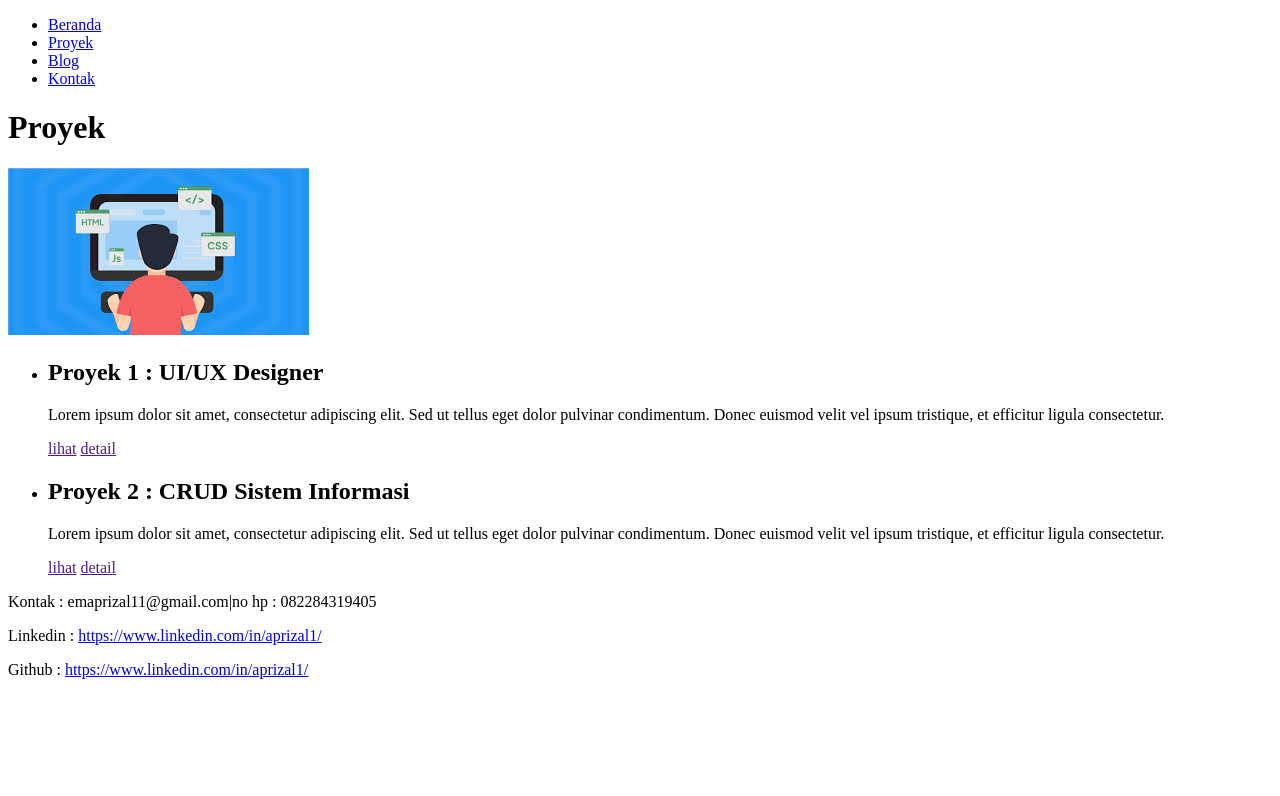
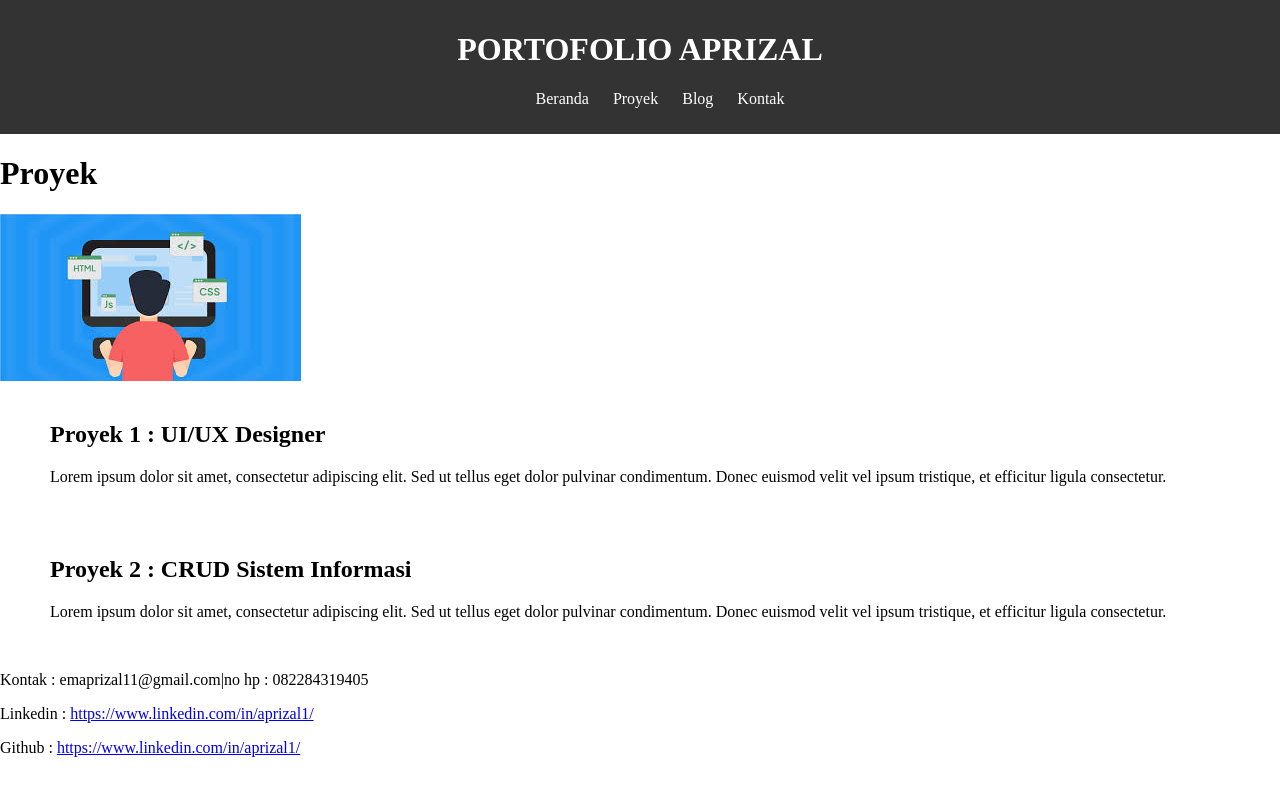
Before and after one commit to Antuu00/MOB-CHALLENGE, a plain HTML site: page proyek.html in a window 1280 px wide. Drawn offline with Linux system fonts and the light colour scheme.

Commit message:
perubahan header

```diff
--- a/proyek.html
+++ b/proyek.html
@@ -3,15 +3,19 @@
   <head>
     <meta charset="UTF-8" />
     <meta name="viewport" content="width=device-width, initial-scale=1.0" />
+    <link rel="stylesheet" href="./style.css" />
     <title>Proyek</title>
   </head>
   <body>
+    <header>
+      <h1>PORTOFOLIO APRIZAL</h1>
       <ul>
         <li><a href="index.html" target="_blank">Beranda</a></li>
         <li><a href="proyek.html" target="_blank">Proyek</a></li>
         <li><a href="blog.html" target="_blank">Blog</a></li>
         <li><a href="kontak.html" target="_blank">Kontak</a></li>
       </ul>
+    </header>
     <h1>Proyek</h1>
     <img src="./img/web.jpg" alt="" />
     <ul>
```
Also changed, not shown: blog.html (+4 -0 lines), kontak.html (+4 -0 lines). Lines whose indentation alone changed are shown as unchanged.
